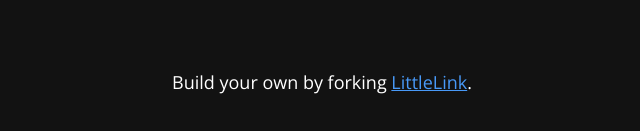
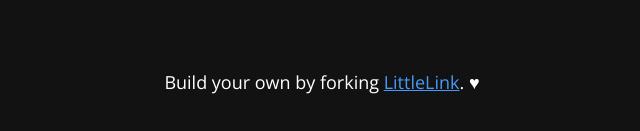
Before and after one commit to ApturaLink/ApturaLink.github.io, a plain HTML site: page index.html in a window 1280 px wide. Shown: the part 699-830 px from the top of the page, 318-958 px from the left. Drawn offline with Linux system fonts and the light colour scheme.

Commit message:
just for deploy

```diff
--- a/index.html
+++ b/index.html
@@ -123,7 +123,8 @@
             You can edit or remove anything here to make your own footer.
         -->
         <p>
-        <p>Build your own by forking <a href="https://littlelink.io" target="_blank" rel="noopener">LittleLink</a>.</p>
+        <p>Build your own by forking <a href="https://littlelink.io" target="_blank" rel="noopener">LittleLink</a>. ♥
+        </p>
         </p>
       </div>
     </div>
```
